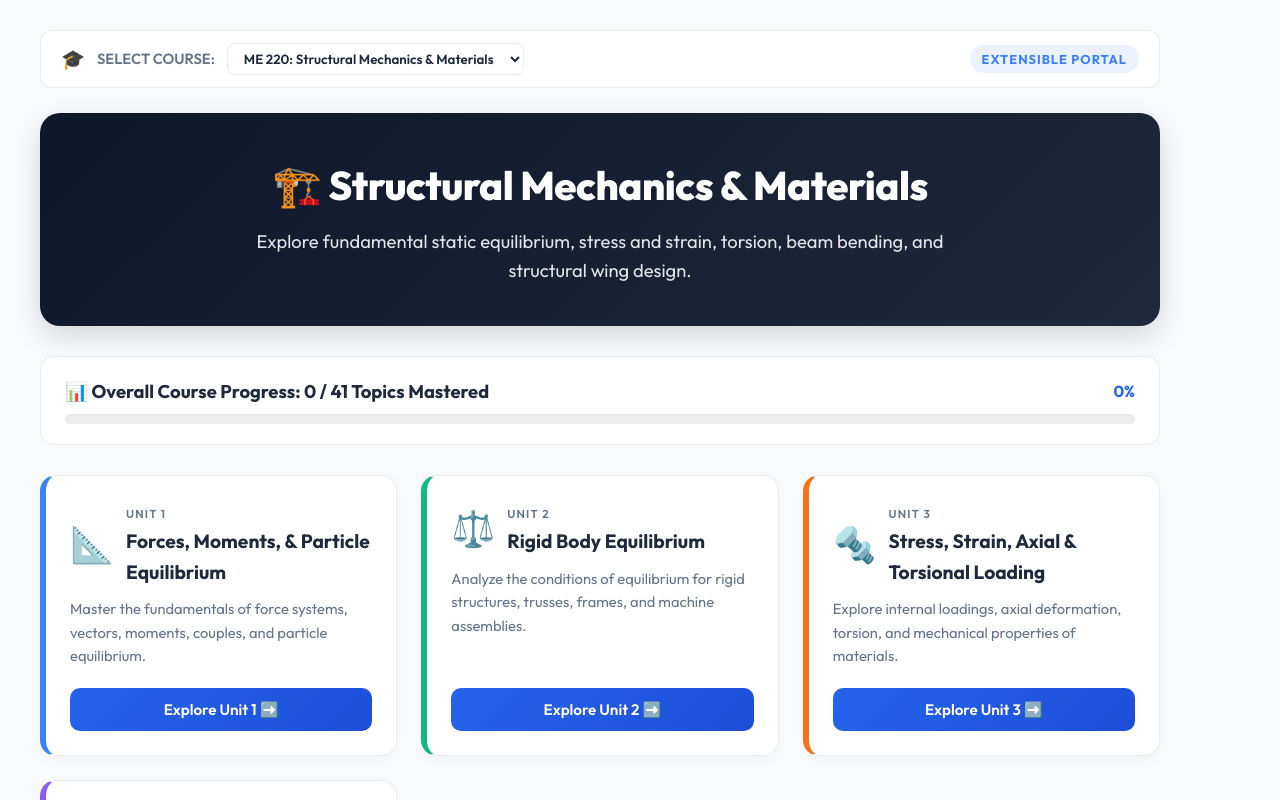
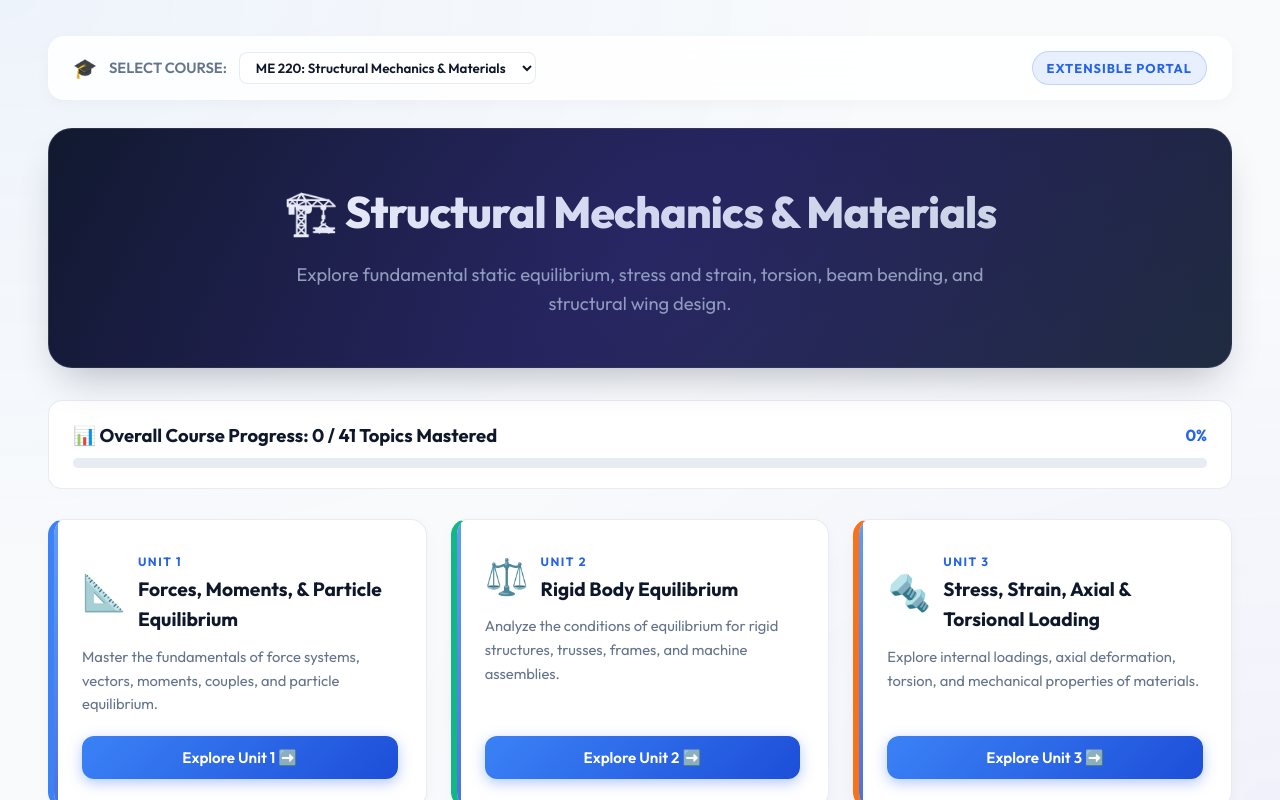
Before and after one commit to mjr522/me-portal, a React (Vite) app in the folder frontend/: page / in a window 1280 px wide. Shown: the top 800 px of the page. Built offline with nearby package versions, Linux system fonts and the light colour scheme.

Commit message:
Upgrade portal UI design with glassmorphism, custom slider controls, and modern card styling

```diff
--- a/frontend/src/index.css
+++ b/frontend/src/index.css
@@ -1,23 +1,35 @@
-@import url('https://fonts.googleapis.com/css2?family=Outfit:wght@300;400;500;600;700;800&display=swap');
+@import url('https://fonts.googleapis.com/css2?family=Outfit:wght@300;400;500;600;700;800;900&family=Plus+Jakarta+Sans:wght@400;500;600;700&display=swap');
 
 :root {
-  --font-family: 'Outfit', sans-serif;
+  --font-family: 'Outfit', 'Plus Jakarta Sans', -apple-system, BlinkMacSystemFont, sans-serif;
   --bg-primary: #f8fafc;
   --bg-card: #ffffff;
-  --text-main: #1e293b;
+  --bg-glass: rgba(255, 255, 255, 0.85);
+  --text-main: #0f172a;
   --text-muted: #64748b;
-  --border-light: rgba(128, 128, 128, 0.15);
-  --shadow-sm: 0 4px 15px rgba(0, 0, 0, 0.03);
-  --shadow-hover: 0 12px 25px rgba(0, 0, 0, 0.08);
+  --border-light: rgba(226, 232, 240, 0.8);
+  --border-glass: rgba(255, 255, 255, 0.6);
+  --shadow-sm: 0 4px 15px rgba(15, 23, 42, 0.03);
+  --shadow-md: 0 10px 25px -5px rgba(15, 23, 42, 0.06), 0 8px 10px -6px rgba(15, 23, 42, 0.04);
+  --shadow-hover: 0 20px 30px -10px rgba(37, 99, 235, 0.12), 0 10px 15px -5px rgba(37, 99, 235, 0.08);
+  --accent-blue: #2563eb;
+  --accent-blue-gradient: linear-gradient(135deg, #3b82f6 0%, #1d4ed8 100%);
+  --radius-lg: 16px;
+  --radius-xl: 24px;
 }
 
 @media (prefers-color-scheme: dark) {
   :root {
-    --bg-primary: #0f172a;
-    --bg-card: rgba(255, 255, 255, 0.04);
+    --bg-primary: #0b0f19;
+    --bg-card: #151c2e;
+    --bg-glass: rgba(21, 28, 46, 0.85);
     --text-main: #f8fafc;
     --text-muted: #94a3b8;
     --border-light: rgba(255, 255, 255, 0.08);
+    --border-glass: rgba(255, 255, 255, 0.1);
+    --shadow-sm: 0 4px 20px rgba(0, 0, 0, 0.2);
+    --shadow-md: 0 10px 30px rgba(0, 0, 0, 0.3);
+    --shadow-hover: 0 20px 40px rgba(37, 99, 235, 0.25);
   }
 }
 
@@ -33,32 +45,54 @@ body {
   color: var(--text-main);
   line-height: 1.6;
   -webkit-font-smoothing: antialiased;
+  background-image:
+    radial-gradient(at 0% 0%, rgba(59, 130, 246, 0.05) 0px, transparent 50%),
+    radial-gradient(at 100% 100%, rgba(139, 92, 246, 0.05) 0px, transparent 50%);
+  background-attachment: fixed;
 }
 
+/* Header & Banner Styles */
 .portal-header {
-  background: linear-gradient(135deg, #0f172a 0%, #1e293b 100%);
-  padding: 40px 24px;
-  border-radius: 20px;
+  background: linear-gradient(135deg, #0f172a 0%, #1e1b4b 50%, #1e293b 100%);
+  padding: 48px 32px;
+  border-radius: var(--radius-xl);
   color: white;
   text-align: center;
-  margin-bottom: 30px;
-  box-shadow: 0 10px 30px rgba(0, 0, 0, 0.15);
+  margin-bottom: 32px;
+  box-shadow: 0 20px 40px -15px rgba(15, 23, 42, 0.3);
+  position: relative;
+  overflow: hidden;
+  border: 1px solid rgba(255, 255, 255, 0.1);
+}
+
+.portal-header::before {
+  content: '';
+  position: absolute;
+  top: -50%;
+  left: -50%;
+  width: 200%;
+  height: 200%;
+  background: radial-gradient(circle, rgba(99, 102, 241, 0.15) 0%, transparent 60%);
+  pointer-events: none;
 }
 
 .portal-title {
-  font-size: 2.5rem;
+  font-size: 2.75rem;
   font-weight: 800;
-  color: white;
-  margin-bottom: 10px;
-  letter-spacing: -0.5px;
+  background: linear-gradient(135deg, #ffffff 0%, #cbd5e1 100%);
+  -webkit-background-clip: text;
+  -webkit-text-fill-color: transparent;
+  margin-bottom: 12px;
+  letter-spacing: -0.8px;
 }
 
 .portal-desc {
   font-size: 1.15rem;
-  opacity: 0.88;
-  max-width: 700px;
+  color: #94a3b8;
+  max-width: 720px;
   margin: 0 auto;
   line-height: 1.6;
+  font-weight: 400;
 }
 
 /* Course Selector Bar */
@@ -66,22 +100,26 @@ body {
   display: flex;
   align-items: center;
   justify-content: space-between;
-  background: var(--bg-card);
-  border: 1px solid var(--border-light);
-  padding: 12px 20px;
-  border-radius: 12px;
-  margin-bottom: 25px;
+  background: var(--bg-glass);
+  backdrop-filter: blur(16px);
+  -webkit-backdrop-filter: blur(16px);
+  border: 1px solid var(--border-glass);
+  padding: 14px 24px;
+  border-radius: var(--radius-lg);
+  margin-bottom: 28px;
+  box-shadow: var(--shadow-sm);
 }
 
 .course-badge-pill {
-  background: rgba(59, 130, 246, 0.1);
-  color: #3b82f6;
+  background: rgba(37, 99, 235, 0.1);
+  color: var(--accent-blue);
   font-size: 0.8rem;
   font-weight: 700;
-  padding: 4px 12px;
+  padding: 6px 14px;
   border-radius: 20px;
   text-transform: uppercase;
   letter-spacing: 1px;
+  border: 1px solid rgba(37, 99, 235, 0.2);
 }
 
 /* Grid Layouts */
@@ -95,69 +133,133 @@ body {
 .unit-card {
   background: var(--bg-card);
   border: 1px solid var(--border-light);
-  border-radius: 16px;
-  padding: 24px;
+  border-radius: var(--radius-lg);
+  padding: 28px;
   box-shadow: var(--shadow-sm);
-  transition: all 0.3s cubic-bezier(0.4, 0, 0.2, 1);
+  transition: all 0.3s cubic-bezier(0.16, 1, 0.3, 1);
   cursor: pointer;
   display: flex;
   flex-direction: column;
   justify-content: space-between;
+  position: relative;
+  overflow: hidden;
+}
+
+.unit-card::before {
+  content: '';
+  position: absolute;
+  top: 0;
+  left: 0;
+  width: 4px;
+  height: 100%;
+  background: var(--accent-blue-gradient);
+  opacity: 0.8;
+  transition: width 0.3s ease;
 }
 
 .unit-card:hover {
-  transform: translateY(-5px);
+  transform: translateY(-6px);
   box-shadow: var(--shadow-hover);
-  border-color: rgba(59, 130, 246, 0.4);
+  border-color: rgba(37, 99, 235, 0.3);
+}
+
+.unit-card:hover::before {
+  width: 8px;
 }
 
 .unit-card-badge {
-  font-size: 0.72rem;
-  font-weight: 600;
-  color: var(--text-muted);
+  font-size: 0.75rem;
+  font-weight: 700;
+  color: var(--accent-blue);
   text-transform: uppercase;
-  letter-spacing: 1.2px;
+  letter-spacing: 1.5px;
+  margin-bottom: 8px;
 }
 
+/* Button Styling */
 .btn-primary {
-  background: linear-gradient(135deg, #2563eb 0%, #1d4ed8 100%);
+  background: var(--accent-blue-gradient);
   color: white;
   border: none;
-  padding: 12px 20px;
-  border-radius: 10px;
+  padding: 12px 22px;
+  border-radius: 12px;
   font-family: var(--font-family);
   font-weight: 600;
   font-size: 0.95rem;
   cursor: pointer;
-  transition: all 0.2s;
+  transition: all 0.25s ease;
   width: 100%;
   display: inline-flex;
   align-items: center;
   justify-content: center;
   gap: 8px;
+  box-shadow: 0 4px 14px rgba(37, 99, 235, 0.35);
 }
 
 .btn-primary:hover {
-  opacity: 0.92;
-  transform: translateY(-1px);
+  transform: translateY(-2px);
+  box-shadow: 0 6px 20px rgba(37, 99, 235, 0.45);
+}
+
+.btn-primary:active {
+  transform: translateY(0);
 }
 
 .btn-secondary {
-  background: transparent;
+  background: var(--bg-card);
   color: var(--text-main);
   border: 1px solid var(--border-light);
-  padding: 10px 16px;
-  border-radius: 10px;
+  padding: 12px 20px;
+  border-radius: 12px;
   font-family: var(--font-family);
-  font-weight: 500;
+  font-weight: 600;
   font-size: 0.9rem;
   cursor: pointer;
-  transition: all 0.2s;
+  transition: all 0.2s ease;
   width: 100%;
 }
 
 .btn-secondary:hover {
-  background: rgba(128, 128, 128, 0.08);
+  background: rgba(128, 128, 128, 0.06);
+  border-color: rgba(128, 128, 128, 0.3);
+  transform: translateY(-1px);
+}
+
+/* Custom Interactive Sliders */
+input[type="range"] {
+  -webkit-appearance: none;
+  appearance: none;
+  width: 100%;
+  height: 8px;
+  background: #e2e8f0;
+  border-radius: 6px;
+  outline: none;
+  transition: background 0.2s;
+  margin: 10px 0;
+}
+
+@media (prefers-color-scheme: dark) {
+  input[type="range"] {
+    background: #1e293b;
+  }
+}
+
+input[type="range"]::-webkit-slider-thumb {
+  -webkit-appearance: none;
+  appearance: none;
+  width: 22px;
+  height: 22px;
+  border-radius: 50%;
+  background: #2563eb;
+  cursor: pointer;
+  border: 3px solid #ffffff;
+  box-shadow: 0 2px 8px rgba(37, 99, 235, 0.4);
+  transition: all 0.2s ease;
+}
+
+input[type="range"]::-webkit-slider-thumb:hover {
+  transform: scale(1.15);
+  box-shadow: 0 4px 12px rgba(37, 99, 235, 0.6);
 }
 
 /* Sidebar Layout */
@@ -167,62 +269,70 @@ body {
 }
 
 .sidebar {
-  width: 300px;
-  background: var(--bg-card);
-  border-right: 1px solid var(--border-light);
-  padding: 24px 18px;
+  width: 320px;
+  background: var(--bg-glass);
+  backdrop-filter: blur(20px);
+  -webkit-backdrop-filter: blur(20px);
+  border-right: 1px solid var(--border-glass);
+  padding: 28px 20px;
   display: flex;
   flex-direction: column;
-  gap: 20px;
+  gap: 24px;
   flex-shrink: 0;
+  box-shadow: var(--shadow-sm);
 }
 
 .main-content {
   flex-grow: 1;
-  padding: 30px 40px;
-  max-width: 1200px;
+  padding: 36px 48px;
+  max-width: 1280px;
 }
 
 .nav-item {
-  padding: 10px 14px;
-  border-radius: 8px;
+  padding: 12px 16px;
+  border-radius: 12px;
   cursor: pointer;
-  font-size: 0.92rem;
+  font-size: 0.95rem;
   font-weight: 500;
   color: var(--text-muted);
-  transition: all 0.2s;
+  transition: all 0.2s cubic-bezier(0.16, 1, 0.3, 1);
   display: flex;
   align-items: center;
-  gap: 10px;
+  gap: 12px;
+  position: relative;
 }
 
 .nav-item:hover {
-  background: rgba(59, 130, 246, 0.08);
-  color: #2563eb;
+  background: rgba(37, 99, 235, 0.06);
+  color: var(--accent-blue);
+  transform: translateX(4px);
 }
 
 .nav-item.active {
-  background: #2563eb;
+  background: var(--accent-blue-gradient);
   color: white;
   font-weight: 600;
+  box-shadow: 0 4px 12px rgba(37, 99, 235, 0.3);
 }
 
 /* Objectives Card */
 .objectives-card {
-  background: linear-gradient(135deg, rgba(59, 130, 246, 0.04) 0%, rgba(37, 99, 235, 0.04) 100%);
-  border: 1px solid rgba(59, 130, 246, 0.18);
-  border-radius: 12px;
-  padding: 20px;
-  margin-bottom: 25px;
+  background: linear-gradient(135deg, rgba(37, 99, 235, 0.05) 0%, rgba(139, 92, 246, 0.05) 100%);
+  border: 1px solid rgba(37, 99, 235, 0.2);
+  border-radius: var(--radius-lg);
+  padding: 24px;
+  margin-bottom: 28px;
+  box-shadow: var(--shadow-sm);
 }
 
 .objectives-card ul {
-  padding-left: 20px;
-  margin-top: 8px;
+  padding-left: 22px;
+  margin-top: 10px;
 }
 
 .objectives-card li {
-  margin-bottom: 6px;
-  font-size: 0.92rem;
-  color: var(--text-muted);
+  margin-bottom: 8px;
+  font-size: 0.95rem;
+  color: var(--text-main);
+  line-height: 1.5;
 }
```
